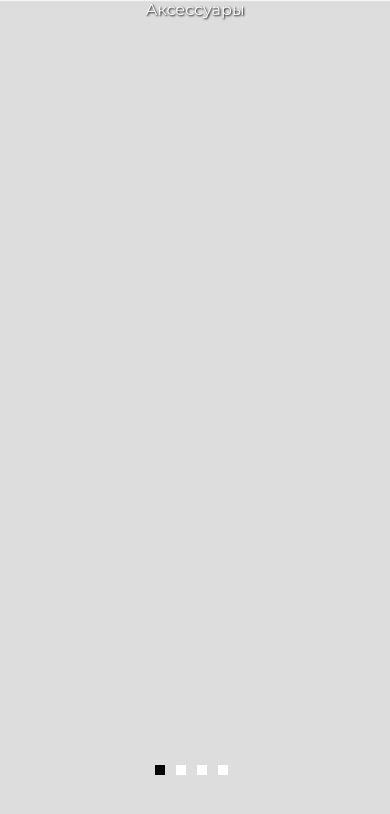
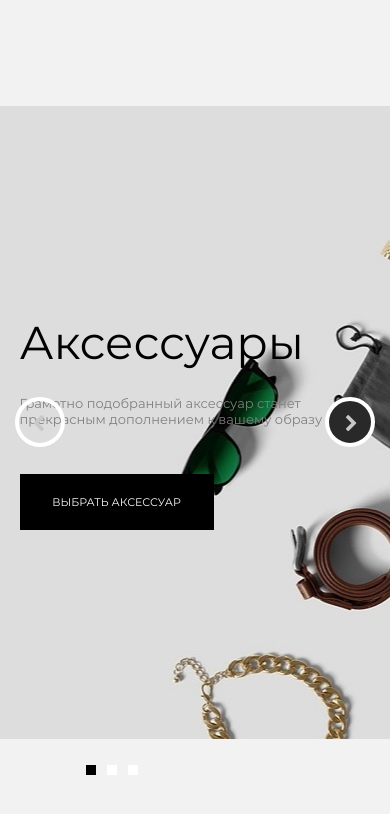
Before and after one commit to trofinata/Arkana, a plain HTML site: page src/index.html in a window 390 px wide. Drawn offline with Linux system fonts and the light colour scheme.

```diff
--- a/src/index.html
+++ b/src/index.html
@@ -15,35 +15,42 @@
     <input class="visually-hidden" type="radio" id="product-3" name="toggle">
 	<header class="header"></header>
 	<section class="slider">
-		<div class='sliderA'>
+		<div class='slider-list'>
 		    <input type="radio" name="slider1" id="slider1_1" checked="checked">
 		    <label for="slider1_1"></label>
 		    <div class="slider-item slider-item__img1">
-		    	<p>Аксессуары</p>
-		    	<!-- <img src="img/slider/img1.jpg" alt=""> -->
+		    	<div class="slider-info">
+			    	<h3 class="slider-title">Аксессуары</h3>
+		    		<p class="slider-descr">Грамотно подобранный аксессуар станет прекрасным дополнением к вашему образу</p>
+		    		<a href="" class="button">Выбрать аксессуар</a>
+	    		</div>
 		    </div>
-
 		    <input type="radio" name="slider1" id="slider1_2">
 		    <label for="slider1_2"></label>
 		    <div class="slider-item slider-item__img2">
-		    	<p>Футболки</p>
-		    	<!-- <img src="img/slider/img2.jpg" alt=""> -->
+		    	<div class="slider-info">
+			    	<h3 class="slider-title">Футболки</h3>
+			    	<p class="slider-descr">В нашем магазине есть футболки на все случаи жизни</p>
+			    	<a href="" class="button">Выбрать футболку</a>
+		    	</div>
 		    </div>
-
 		    <input type="radio" name="slider1" id="slider1_3">
 		    <label for="slider1_3"></label>
 		    <div class="slider-item slider-item__img3">
-		    	<p>Платья</p>
-		    	<!-- <img src="img/slider/img3.jpg" alt=""> -->
-		    </div>
-
-		    <input type="radio" name="slider1" id="slider1_4">
-		    <label for="slider1_4"></label>
-		    <div class="slider-item slider-item__img4">
-		    	<p>Головные уборы</p>
-		    	<!-- <img src="img/slider/img1.jpg" alt=""> -->
+		    	<div class="slider-info">
+			    	<h3 class="slider-title">Платья</h3>
+			    	<p class="slider-descr">Каждая девушка найдет себе платье по душе</p>
+			    	<a href="" class="button">Выбрать платье</a>
+		    	</div>
 		    </div>
 		</div>
+		<p class="slider-arrow slider-arrow_left">
+			<i class="icon-left-open"></i>
+		</p>
+		<p class="slider-arrow slider-arrow_right">
+			<i class="icon-right-open"></i>
+		</p>
+	</section>
 	<script src="js/jquery-3.3.1.min.js"></script>
 	<script src="js/main.js"></script>
 </body>
--- a/src/sass/_colors.sass
+++ b/src/sass/_colors.sass
@@ -6,3 +6,5 @@
 $dark-text: #2f3131
 $darkest-text: #161918
 $light-text: #7f7f7f
+$gray-arrow: #c8c8c8
+$dark-arrow: #292929
--- /dev/null
+++ b/src/sass/_media.sass
@@ -0,0 +1,25 @@
+@media(max-width: 1200px)
+	.slider
+		&-descr
+			width: 60%
+@media(max-width: 992px)
+	.slider
+		&-descr
+			width: 70%
+@media(max-width: 768px)
+	.slider
+		&-descr
+			width: 100%
+@media(max-width: 576px)
+	.slider
+		&-info
+			width: 90%
+		&-title
+			font-size: 46px
+		&-item
+			&__img
+				&1
+					background: url('../img/slider/mobile/img1.jpg') center no-repeat
+				&3
+					background: url('../img/slider/mobile/img3.jpg') center no-repeat
+					background-size: cover
--- a/src/sass/_slider.sass
+++ b/src/sass/_slider.sass
@@ -1,57 +1,101 @@
-.sliderA
-	position: relative
-	width: 100%
-	height: 100vh
-	text-align: center
-	background-color: $gray
-	& > input
-		display: none
-		& + label
-			position: relative
-			top: 90%
-			display: inline-block
-			width: 10px
-			height: 10px
-			margin-right: 7px
-			background: $white
-			cursor: pointer
-			z-index: 100
-			transition: background 0.8s ease-out 0s
-			&:hover
-				background: lighten($black, 80%)
-		&:checked + label
-			background: $black
-			& + div
-				visibility: visible
-				opacity: 1
-				transition: opacity 0.8s ease-out 0.1s, visibility 0.1s ease-out 0s
-	& > div
-		position: absolute
-		top: 0
-		left: 0
-		right: 0
-		bottom: 0
-		z-index: 0
-		visibility: hidden
-		opacity: 0
-		transition: opacity 0.8s ease-out 0.1s, visibility 0.1s ease-out 0.9s
-		& > p
+.slider
+	&-list
+		position: relative
+		width: 100%
+		height: 100vh
+		background-color: $gray
+		& > input
+			display: none
+			& + label
+				position: relative
+				display: inline-block
+				top: 90%
+				left: 22%
+				width: 10px
+				height: 10px
+				margin-right: 7px
+				background: $white
+				cursor: pointer
+				z-index: 100
+				transition: background 0.8s ease-out 0s
+				&:hover
+					background: lighten($black, 80%)
+			&:checked + label
+				background: $black
+				& + div
+					visibility: visible
+					opacity: 1
+					transition: opacity 0.8s ease-out 0.1s, visibility 0.1s ease-out 0s
+		& > div
 			position: absolute
 			top: 0
 			left: 0
 			right: 0
-			text-align: center
-			color: $white
-			text-shadow: 1px 1px 2px #000
-	.slider-item__img1
-		background: url('../img/slider/img1.jpg')
-		background-size: cover
-	.slider-item__img2
-		background: url('../img/slider/img2.jpg')
-		background-size: cover
-	.slider-item__img3
-		background: url('../img/slider/img3.jpg')
-		background-size: cover
-	.slider-item__img4
-		background: url('../img/slider/img1.jpg')
-		background-size: cover
+			bottom: 0
+			z-index: 0
+			visibility: hidden
+			opacity: 0
+			transition: opacity 0.8s ease-out 0.1s, visibility 0.1s ease-out 0.9s
+	&-item
+		display: flex
+		align-items: center
+		&__img
+			&1
+				background: url('../img/slider/img1.jpg')
+				background-size: cover
+			&2
+				background: url('../img/slider/img2.jpg')
+				background-size: cover
+			&3
+				background: url('../img/slider/img3.jpg')
+				background-size: cover
+	&-info
+		display: flex
+		flex-direction: column
+		width: 57%
+		margin: 0 auto
+	&-title
+		margin-bottom: 24px
+		font:
+			weight: 400
+			size: 56px
+		line-height: 56px
+	&-descr
+		width: 50%
+		margin-bottom: 47px
+		font-size: 13px
+		color: $light-text
+	.icon
+		&-left-open
+			display: flex
+			justify-content: center
+			align-items: center
+			margin-top: 4px
+			margin-right: 3px
+			font-size: 18px
+			color: $gray-arrow
+		&-right-open
+			display: flex
+			justify-content: center
+			align-items: center
+			margin-top: 4px
+			margin-left: 3px
+			font-size: 18px
+			color: $gray-arrow
+	&-arrow
+		position: absolute
+		top: 50%
+		transform: translateY(-50%)
+		display: flex
+		justify-content: center
+		align-items: center
+		width: 50px
+		height: 50px
+		border: 4px solid $white
+			radius: 50%
+		cursor: pointer
+		&_right
+			right: 15px
+			background-color: $dark-arrow
+		&_left
+			left: 15px
--- a/src/sass/style.sass
+++ b/src/sass/style.sass
@@ -24,3 +24,4 @@
 @import 'menu'
 @import 'interface'
 @import 'header'
+@import 'media'
```
Also changed, not shown: src/css/style.css, src/img/slider/mobile/img1.jpg (added), src/img/slider/mobile/img3.jpg (added), src/js/main.js (line endings or trailing spaces).
